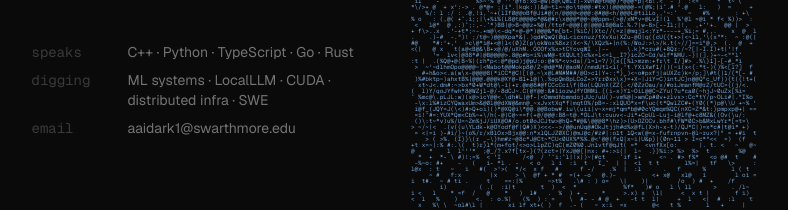
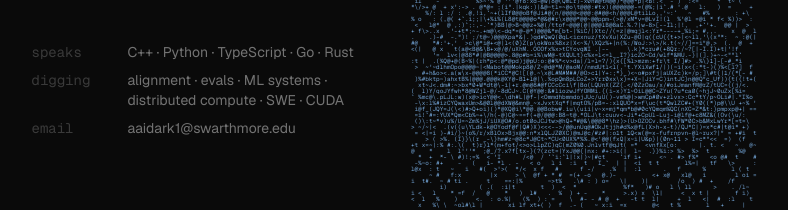
Before and after one commit to aidxhxr/aidxhxr-dev, a Next.js app: page / in a window 1280 px wide. Shown: the part 356-566 px from the top of the page, without its empty margins (246-1034 px from the left). Built offline with nearby package versions, Linux system fonts and the light colour scheme.

Commit message:
content(home): update digging row to alignment and evals focus

```diff
--- a/app/page.tsx
+++ b/app/page.tsx
@@ -21,7 +21,7 @@ export default function Home() {
 
           <section className="space-y-2 text-sm">
             <Row label="speaks" value="C++ · Python · TypeScript · Go · Rust" />
-            <Row label="digging" value="ML systems · LocalLLM · CUDA · distributed infra · SWE" />
+            <Row label="digging" value="alignment · evals · ML systems · distributed compute · SWE · CUDA" />
             <Row
               label="email"
               value={
```
